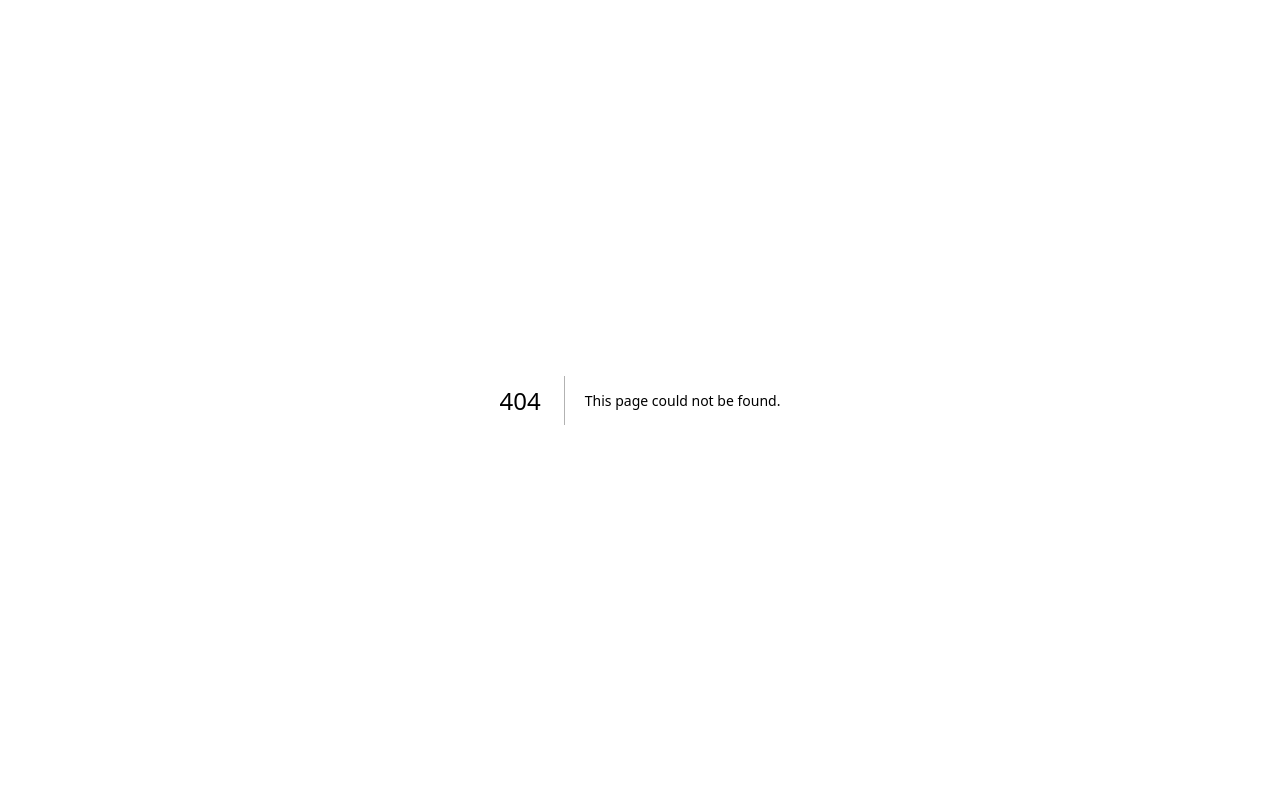
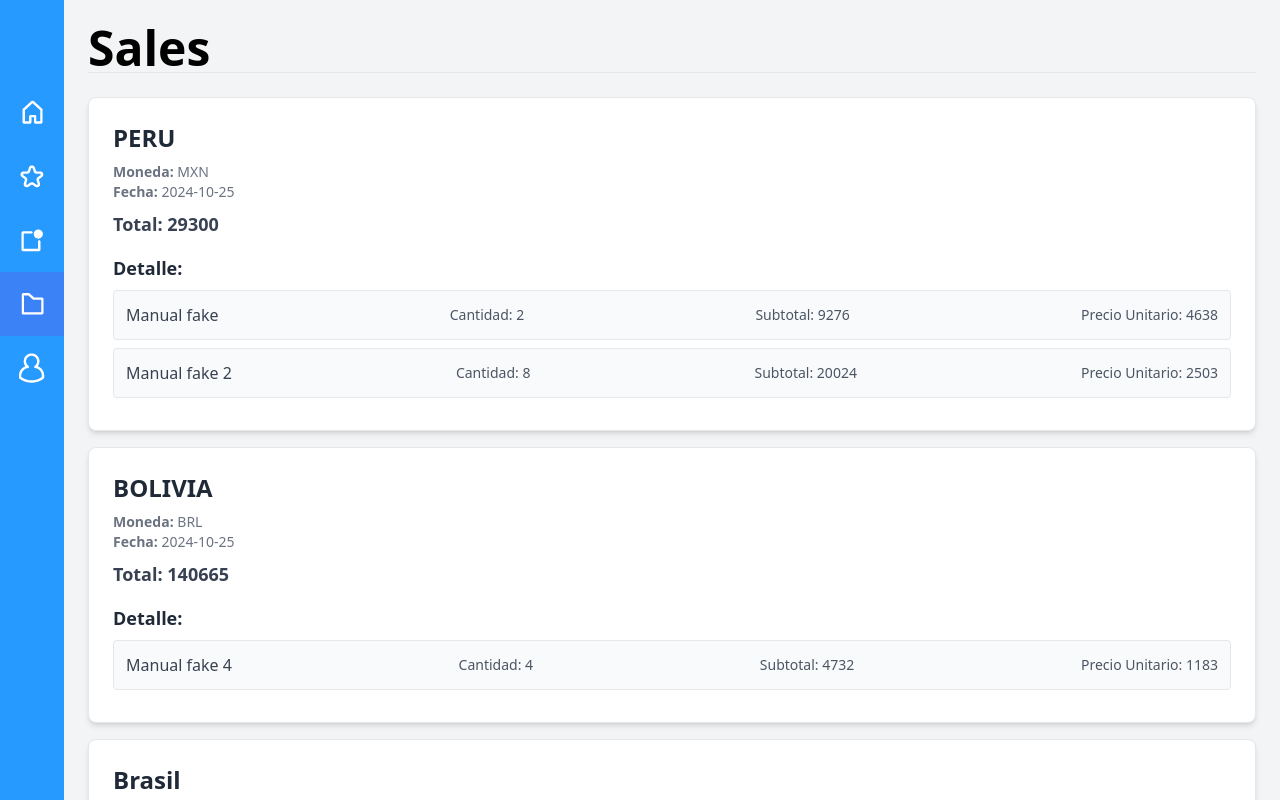
Before and after one commit to rom213/ventas, a Next.js app: page /admin/sales in a window 1280 px wide. Before the commit this address had no page. Built offline with nearby package versions, Linux system fonts and the light colour scheme.

Commit message:
listar compras y manejo de errores

```diff
--- /dev/null
+++ b/src/app/admin/sales/page.tsx
@@ -0,0 +1,69 @@
+"use client"
+
+import { BranchStore } from "@/store/branch"
+import { SaleStore } from "@/store/sale"
+import { useEffect } from "react"
+
+const page = () => {
+  const saleStore=SaleStore()
+  const branchStore=BranchStore()
+
+
+
+  useEffect(() => {
+    saleStore.allSales()
+  }, [])
+
+  return (
+    <div className="p-6 bg-gray-100 min-h-screen">
+      <h1 className="text-5xl font-semibold">Sales</h1>
+      <hr />
+      <br />
+      {saleStore.sales.map((data) => (
+        <div
+          key={data.id}
+          className="bg-white rounded-lg shadow-md p-6 mb-4 border border-gray-200"
+        >
+          <h1 className="text-2xl font-bold text-gray-800 mb-2">
+            {data.nombre_suscursal}
+          </h1>
+          <div className="text-sm text-gray-500">
+            <span className="font-semibold">Moneda:</span> {data.moneda}
+          </div>
+          <div className="text-sm text-gray-500">
+            <span className="font-semibold">Fecha:</span> {data.fecha}
+          </div>
+          <div className="text-lg font-semibold text-gray-700 mt-2">
+            Total: {data.monto_total}
+          </div>
+
+          <div className="mt-4">
+            <h2 className="text-lg font-semibold text-gray-800 mb-2">Detalle:</h2>
+            {data.detalle.map((detalle, index) => (
+              <div
+                key={index}
+                className="flex justify-between items-center bg-gray-50 rounded p-3 mb-2 border border-gray-200"
+              >
+                <div className="text-gray-700 font-medium">
+                  {detalle.nombre_producto}
+                </div>
+                <div className="text-gray-600 text-sm">
+                  Cantidad: {detalle.cantidad}
+                </div>
+                <div className="text-gray-600 text-sm">
+                  Subtotal: {detalle.subtotal}
+                </div>
+                <div className="text-gray-600 text-sm">
+                  Precio Unitario: {detalle.precio_unitario}
+                </div>
+              </div>
+            ))}
+          </div>
+        </div>
+      ))}
+    </div>
+  );
+
+}
+
+export default page
--- a/src/app/api/data/route.ts
+++ b/src/app/api/data/route.ts
@@ -1,30 +1,63 @@
 import { NextResponse } from 'next/server';
 import fs from 'fs';
 import path from 'path';
+import users from "@/data/clientes.json";
+import productos from "@/data/productos.json";
+import sucursales from "@/data/sucursales.json";
+import ventas from "@/data/ventas.json";
 
-// Función para construir la ruta del archivo JSON
-function getJsonFilePath(userPath:string) {
-  return path.join(process.cwd(), 'data', userPath); // Ajusta la ruta según sea necesario
-}
+export async function GET(req: any) {
+  const { searchParams } = new URL(req.url);
+  const userOpcion = searchParams.get('path');
 
-// Función GET para leer un archivo JSON
-export async function GET(req:any) {
-  const { searchParams } = new URL(req.url);
-  const userPath = searchParams.get('path');
-
-
-  // Validación de parámetros
-  if (!userPath) {
-    return NextResponse.json({ message: 'Missing path parameter' }, { status: 400 });
+  if (!userOpcion) {
+    return NextResponse.json({ message: 'Missing option parameter' }, { status: 400 });
   }
 
   try {
-    const filePath = getJsonFilePath(userPath);
-    const data = await fs.promises.readFile(filePath, 'utf-8');
-    const users = JSON.parse(data);
-    return NextResponse.json(users);
+    let responseData;
+    switch (userOpcion) {
+      case 'usuarios':
+        responseData = users;
+        break;
+      case 'productos':
+        responseData = productos;
+        break;
+      case 'sucursales':
+        responseData = sucursales;
+        break;
+      case 'ventas':
+        responseData = ventas;
+        break;
+      default:
+        return NextResponse.json({ message: 'Invalid path parameter' }, { status: 400 });
+    }
+    return NextResponse.json(responseData);
   } catch (error: any) {
     console.error('Error reading JSON file:', error);
     return NextResponse.json({ message: 'Error reading JSON file', error: error.message }, { status: 500 });
   }
 }
+
+
+export async function POST(req: any) {
+  try {
+    const requestBody = await req.json();
+    const { path: requestPath, data } = requestBody;
+
+    if (requestPath === 'ventas') {
+      data.id=ventas.length;
+      ventas.push(data);
+
+      const ventasPath = path.join(process.cwd(), 'src/data/ventas.json');
+      fs.writeFileSync(ventasPath, JSON.stringify(ventas, null, 2), 'utf-8');
+
+      return NextResponse.json({ message: 'Venta agregada exitosamente' });
+    } else {
+      return NextResponse.json({ message: 'Ruta inválida, solo se permite ventas' }, { status: 400 });
+    }
+  } catch (error: any) {
+    console.error('Error al agregar la venta:', error);
+    return NextResponse.json({ message: 'Error al agregar la venta', error: error.message }, { status: 500 });
+  }
+}
--- a/src/components/admin/Sidebar.tsx
+++ b/src/components/admin/Sidebar.tsx
@@ -1,13 +1,24 @@
+"use client"
 import home from "../../images/Recurso 8.png";
 import braily from "../../images/Recurso 9.png";
 import rect from "../../images/Recurso 10.png";
 import folder from "../../images/Recurso 11.png";
 import user from "../../images/Recurso 12.png";
+import { useRouter } from "next/navigation";
+import { useEffect, useState } from "react";
 const Sidebar = () => {
+  const [navigate, setNavigate] = useState('')
+  const router = useRouter()
+
+  useEffect(() => {
+      setNavigate(window.location.pathname)
+  }, [])
+
+
   return (
     <div className="h-full w-10 sm:w-16 bg-[#279aff] pt-20">
       <div className="">
-        <div className="bg-blue-500 w-full h-16 flex justify-center items-center">
+        <div onClick={()=>{setNavigate('/admin');router.push('/admin'); }} className={`${navigate==='/admin' && 'bg-blue-500'} cursor-pointer w-full h-16 flex justify-center items-center`}>
           <img src={home.src} alt="" />
         </div>
         <div className=" w-full h-16 flex justify-center items-center">
@@ -16,7 +27,7 @@ const Sidebar = () => {
         <div className=" w-full h-16 flex justify-center items-center">
           <img src={rect.src} alt="" />
         </div>
-        <div className=" w-full h-16 flex justify-center items-center">
+        <div onClick={()=>{setNavigate('/admin/sales');router.push('/admin/sales'); }} className={`${navigate==='/admin/sales' && 'bg-blue-500'} w-full h-16 flex justify-center items-center`}>
           <img src={folder.src} alt="" />
         </div>
         <div className=" w-full h-16 flex justify-center items-center">
--- a/src/components/admin/sale/Details.tsx
+++ b/src/components/admin/sale/Details.tsx
@@ -1,10 +1,10 @@
 "use client";
-
 import { useEffect, useState } from "react";
 import close from "../../../images/Recurso 15.png";
-import { detalleVenta, SaleStore } from "@/store/sale";
+import { dataTem, detalleVenta, SaleStore } from "@/store/sale";
 import { ProductStore } from "@/store/product";
 import { Product } from "@/types/product";
+import { useRouter } from "next/navigation";
 
 const Details = () => {
   const saleStore = SaleStore();
@@ -16,6 +16,14 @@ const Details = () => {
   const [activeDetailIndex, setActiveDetailIndex] = useState<number | null>(
     null
   );
+  const router=useRouter()
+
+  const [errors, setErrors] = useState<{ nombre: string; cantidad: string }[]>(
+    []
+  );
+  const [general, setErrorsGeneral] = useState(false);
+
+
 
   useEffect(() => {
     if (searchKey !== "") {
@@ -31,8 +39,15 @@ const Details = () => {
         nombre_producto: product.nombre,
         producto_id: product.id,
         precio_unitario: product.precio,
+        cantidad:1,
+        subtotal:product.precio
       };
     }
+    saleStore.sale.monto_total = saleStore.detalles.reduce(
+      (total, detalle) => total + detalle.subtotal,
+      0
+    );
+
     setSearchKey("");
   };
 
@@ -53,15 +68,47 @@ const Details = () => {
     if (saleStore.detalles.length > 1) {
       saleStore.detalles.splice(index, 1);
     }
-
     setRender(render + 1);
   };
 
   const newDetail = () => {
     saleStore.detalles.push(detalleVenta);
+    setErrors([...errors, { nombre: "", cantidad: "" }]);
     setRender(render + 1);
   };
 
+  const validateFields = () => {
+    if (saleStore.sale.cliente_id === 0 || saleStore.sale.sucursal_id === 0 || saleStore.detalles.length===0) {
+      setErrorsGeneral(true);
+      return
+    } else {
+      setErrorsGeneral(false);
+    }
+    const validationErrors = saleStore.detalles.map((detalle) => ({
+      nombre: detalle.nombre_producto ? "" : "Product name is required.",
+      cantidad:
+        detalle.cantidad > 0 ? "" : "Quantity must be greater than zero.",
+    }));
+
+    setErrors(validationErrors);
+    return validationErrors.every(
+      (error) => error.nombre === "" && error.cantidad === ""
+    );
+  };
+
+  const saveSale = () => {
+    if (validateFields()) {
+        saleStore.saveSale();
+        setProducts([]);
+        setSearchKey("");
+        setErrors([]);
+        setErrorsGeneral(false)
+        router.push('/admin/sales')
+        setRender(render + 1);
+    }
+};
+
+  console.log("hollas");
   return (
     <div className="space-y-2">
       <div className="space-y-3">
@@ -79,13 +126,22 @@ const Details = () => {
               </label>
               <div>
                 <input
-                  value={detalle.nombre_producto || ""}
+                  value={
+                    detalle.nombre_producto !== ""
+                      ? detalle.nombre_producto
+                      : undefined
+                  }
                   onChange={(e) => {
                     setSearchKey(e.target.value);
+                    saleStore.detalles[index].nombre_producto = "";
+                    saleStore.detalles[index].producto_id = 0;
                     if (e.target.value !== "") setActiveDetailIndex(index);
                   }}
                   className="outline-none h-12 text-2xl px-5 w-full"
                 />
+                {errors[index]?.nombre && (
+                  <p className="text-red-500 text-sm">{errors[index].nombre}</p>
+                )}
               </div>
               {searchKey !== "" && activeDetailIndex === index && (
                 <div
@@ -121,10 +177,19 @@ const Details = () => {
               </label>
               <div>
                 <input
-                  onChange={(e) => mathPriceForDetail(e.target.value, index)}
+                  onChange={(e) =>
+                    mathPriceForDetail(e.target.value, index)
+                  }
                   type="number"
+                  min="1"
+                  defaultValue={1}
                   className="outline-none h-12 text-2xl px-5 w-full"
                 />
+                {errors[index]?.cantidad && (
+                  <p className="text-red-500 text-sm">
+                    {errors[index].cantidad}
+                  </p>
+                )}
               </div>
             </div>
             <div className="space-y-1 w-full">
@@ -170,7 +235,7 @@ const Details = () => {
         >
           Add
         </div>
-        <div className="w-full flex justify-end px-28">
+        <div className="w-full flex justify-end md:px-28">
           <div className="space-y-1 flex items-center gap-2 w-[230px]">
             <label className="block text-xl font-medium text-[#99a4b6]">
               Quantity
@@ -185,6 +250,17 @@ const Details = () => {
           </div>
         </div>
         <div className="w-full h-[1px] bg-black"></div>
+        {general && (
+          <p className="text-red-500 text-sm">SELECT CUSTOMER OR BRANCH or select detail</p>
+        )}
+        <div className="flex justify-end mt-3">
+          <div
+            onClick={() => saveSale()}
+            className="w-32 h-12 bg-blue-400 text-white text-xl flex items-center justify-center cursor-pointer rounded-sm"
+          >
+            Save
+          </div>
+        </div>
       </div>
     </div>
   );
--- a/src/components/admin/sale/Document.tsx
+++ b/src/components/admin/sale/Document.tsx
@@ -38,6 +38,7 @@ const Document = () => {
     if (selectedBranch) {
       saleStore.sale.sucursal_id=selectedBranch.id
       saleStore.sale.moneda=selectedBranch?.moneda
+      saleStore.sale.nombre_suscursal=selectedBranch.pais
       setDevice(selectedBranch.moneda);
 
     }
--- a/src/data/ventas.json
+++ b/src/data/ventas.json
@@ -5,17 +5,20 @@
     "vendedor_id": 4,
     "cliente_id": 138,
     "sucursal_id": 6,
+    "nombre_suscursal": "PERU",
     "monto_total": 29300,
     "moneda": "MXN",
     "detalle": [
       {
         "producto_id": 164,
+        "nombre_producto": "Manual fake",
         "cantidad": 2,
         "precio_unitario": 4638,
         "subtotal": 9276
       },
       {
         "producto_id": 712,
+        "nombre_producto": "Manual fake 2",
         "cantidad": 8,
         "precio_unitario": 2503,
         "subtotal": 20024
@@ -28,150 +31,62 @@
     "vendedor_id": 6,
     "cliente_id": 771,
     "sucursal_id": 4,
+    "nombre_suscursal": "BOLIVIA",
     "monto_total": 140665,
     "moneda": "BRL",
     "detalle": [
       {
         "producto_id": 835,
         "cantidad": 4,
+        "nombre_producto": "Manual fake 4",
         "precio_unitario": 1183,
         "subtotal": 4732
-      },
-      {
-        "producto_id": 235,
-        "cantidad": 9,
-        "precio_unitario": 8441,
-        "subtotal": 75969
-      },
-      {
-        "producto_id": 404,
-        "cantidad": 1,
-        "precio_unitario": 9498,
-        "subtotal": 9498
-      },
-      {
-        "producto_id": 697,
-        "cantidad": 6,
-        "precio_unitario": 2680,
-        "subtotal": 16080
-      },
-      {
-        "producto_id": 921,
-        "cantidad": 6,
-        "precio_unitario": 5731,
-        "subtotal": 34386
       }
     ]
   },
   {
-    "id": 3,
-    "fecha": "2024-10-25",
-    "vendedor_id": 14,
-    "cliente_id": 664,
-    "sucursal_id": 9,
-    "monto_total": 190014,
-    "moneda": "USD",
+    "id": 2,
+    "cliente_id": 3,
     "detalle": [
       {
-        "producto_id": 90,
-        "cantidad": 4,
-        "precio_unitario": 4776,
-        "subtotal": 19104
+        "cantidad": 1,
+        "precio_unitario": 8569,
+        "producto_id": 2,
+        "subtotal": 8569,
+        "nombre_producto": "Practical Wooden Bacon"
+      }
+    ],
+    "fecha": "Mon Oct 28 2024 09:37:35 GMT-0500 (hora estándar de Colombia)",
+    "moneda": "BRL",
+    "monto_total": 8569,
+    "sucursal_id": 4,
+    "vendedor_id": 0,
+    "nombre_suscursal": "Brasil"
+  },
+  {
+    "id": 3,
+    "cliente_id": 8,
+    "detalle": [
+      {
+        "cantidad": 1,
+        "precio_unitario": 8260,
+        "producto_id": 6,
+        "subtotal": 8260,
+        "nombre_producto": "Intelligent Concrete Chips"
       },
       {
-        "producto_id": 799,
-        "cantidad": 9,
-        "precio_unitario": 7276,
-        "subtotal": 65484
-      },
-      {
-        "producto_id": 536,
-        "cantidad": 6,
-        "precio_unitario": 3703,
-        "subtotal": 22218
-      },
-      {
-        "producto_id": 402,
-        "cantidad": 8,
-        "precio_unitario": 5625,
-        "subtotal": 45000
-      },
-      {
-        "producto_id": 90,
-        "cantidad": 8,
-        "precio_unitario": 4776,
-        "subtotal": 38208
+        "cantidad": 1,
+        "precio_unitario": 8569,
+        "producto_id": 2,
+        "subtotal": 8569,
+        "nombre_producto": "Practical Wooden Bacon"
       }
-    ]
-  },
-  {
-    "id": 4,
-    "fecha": "2024-10-25",
-    "vendedor_id": 18,
-    "cliente_id": 101,
-    "sucursal_id": 1,
-    "monto_total": 128040,
-    "moneda": "CLP",
-    "detalle": [
-      {
-        "producto_id": 978,
-        "cantidad": 10,
-        "precio_unitario": 8705,
-        "subtotal": 87050
-      },
-      {
-        "producto_id": 282,
-        "cantidad": 5,
-        "precio_unitario": 3709,
-        "subtotal": 18545
-      },
-      {
-        "producto_id": 73,
-        "cantidad": 5,
-        "precio_unitario": 4489,
-        "subtotal": 22445
-      }
-    ]
-  },
-  {
-    "id": 5,
-    "fecha": "2024-10-25",
-    "vendedor_id": 12,
-    "cliente_id": 83,
-    "sucursal_id": 10,
-    "monto_total": 139706,
-    "moneda": "VES",
-    "detalle": [
-      {
-        "producto_id": 895,
-        "cantidad": 8,
-        "precio_unitario": 5850,
-        "subtotal": 46800
-      },
-      {
-        "producto_id": 71,
-        "cantidad": 6,
-        "precio_unitario": 1500,
-        "subtotal": 9000
-      },
-      {
-        "producto_id": 622,
-        "cantidad": 2,
-        "precio_unitario": 2613,
-        "subtotal": 5226
-      },
-      {
-        "producto_id": 700,
-        "cantidad": 6,
-        "precio_unitario": 9584,
-        "subtotal": 57504
-      },
-      {
-        "producto_id": 816,
-        "cantidad": 4,
-        "precio_unitario": 5294,
-        "subtotal": 21176
-      }
-    ]
+    ],
+    "fecha": "Mon Oct 28 2024 09:58:25 GMT-0500 (hora estándar de Colombia)",
+    "moneda": "UYU",
+    "monto_total": 16829,
+    "sucursal_id": 7,
+    "vendedor_id": 0,
+    "nombre_suscursal": "Uruguay"
   }
 ]
--- a/src/store/branch.ts
+++ b/src/store/branch.ts
@@ -15,7 +15,7 @@ interface BranchStore {
 }
 
 export const BranchStore = create<BranchStore>((set, get) => ({
-  path: "../src/data/sucursales.json",
+  path: "sucursales",
   branches: [],
 
   allBranches: async () => {
--- a/src/store/customer.ts
+++ b/src/store/customer.ts
@@ -18,19 +18,19 @@ interface CustomerStore {
 }
 
 export const CustomerStore = create<CustomerStore>((set, get) => ({
-  path: "../src/data/clientes.json",
+  path: "usuarios",
   user: null,
   users: [],
   updateUser: (data: Customer) => set(() => ({ user: data })),
   saveUser: async () => {
     set((state) => {
       if (state.user) {
-        fetch("/api/users/save", {
+        fetch("/api/data", {
           method: "POST",
           headers: {
             "Content-Type": "application/json",
           },
-          body: JSON.stringify({ user: state.user, path: state.path }),
+          body: JSON.stringify({ data: state.user, path: state.path }),
         });
         return { user: null };
       }
--- a/src/store/product.ts
+++ b/src/store/product.ts
@@ -17,7 +17,7 @@ interface ProductStore {
 }
 
 export const ProductStore = create<ProductStore>((set, get) => ({
-  path: "../src/data/productos.json",
+  path: "productos",
   products: [],
 
   allProducts: async () => {
--- a/src/store/sale.ts
+++ b/src/store/sale.ts
@@ -11,7 +11,7 @@ interface SaleStore {
   findSales: (ven_id: number) => Promise<{ sales: Venta[] }>;
 }
 
-const dataTem: Venta = {
+export const dataTem: Venta = {
   id: 0,
   cliente_id: 0,
   detalle: [],
@@ -31,20 +31,24 @@ export const detalleVenta:DetalleVenta={
 }
 
 export const SaleStore = create<SaleStore>((set, get) => ({
-  path: "../src/data/ventas.json",
+  path: "ventas",
   sale: dataTem,
-  sales: [dataTem],
+  sales: [],
   detalles:[detalleVenta,detalleVenta],
   saveSale: async () => {
+    const state = get();
+    state.sale.detalle=state.detalles
     set((state) => {
       if (state.sale) {
-        fetch("/api/sales/save", {
+        fetch("/api/data", {
           method: "POST",
           headers: {
             "Content-Type": "application/json",
           },
-          body: JSON.stringify({ sale: state.sale, path: state.path }),
+          body: JSON.stringify({ data: state.sale, path: state.path }),
         });
+        state.detalles=[]
+        state.sale.monto_total=0
         return { sale: dataTem };
       }
       return state;
@@ -53,7 +57,7 @@ export const SaleStore = create<SaleStore>((set, get) => ({
 
   allSales: async () => {
     const state = get();
-    const response = await fetch(`/api/sales?path=${encodeURIComponent(state.path)}`, {
+    const response = await fetch(`/api/data?path=${encodeURIComponent(state.path)}`, {
       method: "GET",
       headers: {
         "Content-Type": "application/json",
@@ -62,6 +66,7 @@ export const SaleStore = create<SaleStore>((set, get) => ({
 
     if (response.ok) {
       const sales: Venta[] = await response.json();
+
       set(() => ({ sales }));
     } else {
       console.error("Failed to fetch sales:", await response.json());
--- a/src/types/sale.ts
+++ b/src/types/sale.ts
@@ -11,6 +11,7 @@ export type DetalleVenta = {
     id: number;
     fecha: string;
     vendedor_id: number;
+    nombre_suscursal?:string,
     cliente_id: number;
     sucursal_id: number;
     monto_total: number;
```
Also changed, not shown: src/data/clientes.json.
